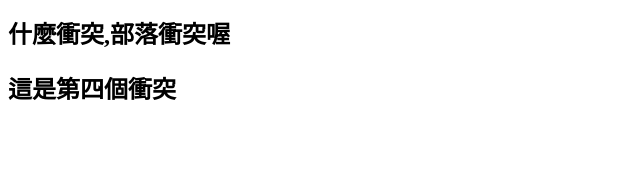
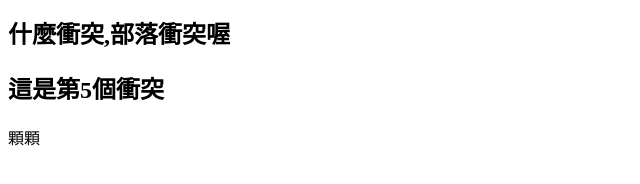
Before and after one commit to roceil/test_creat_branch, a plain HTML site: page index.html in a window 1280 px wide. Shown: the part 132-316 px from the top of the page, without its empty margins (0-640 px from the left). Drawn offline with Linux system fonts and the light colour scheme.

Commit message:
第五次

```diff
--- a/index.html
+++ b/index.html
@@ -11,6 +11,7 @@
   <h1>FanChiaYang</h1>
   <h1>frank到此一遊</h1>
   <h2>什麼衝突,部落衝突喔</h2>
-  <h2>這是第四個衝突</h2>
+  <h2>這是第5個衝突</h2>
+  <p>顆顆</p>
 </body>
 </html>
```
